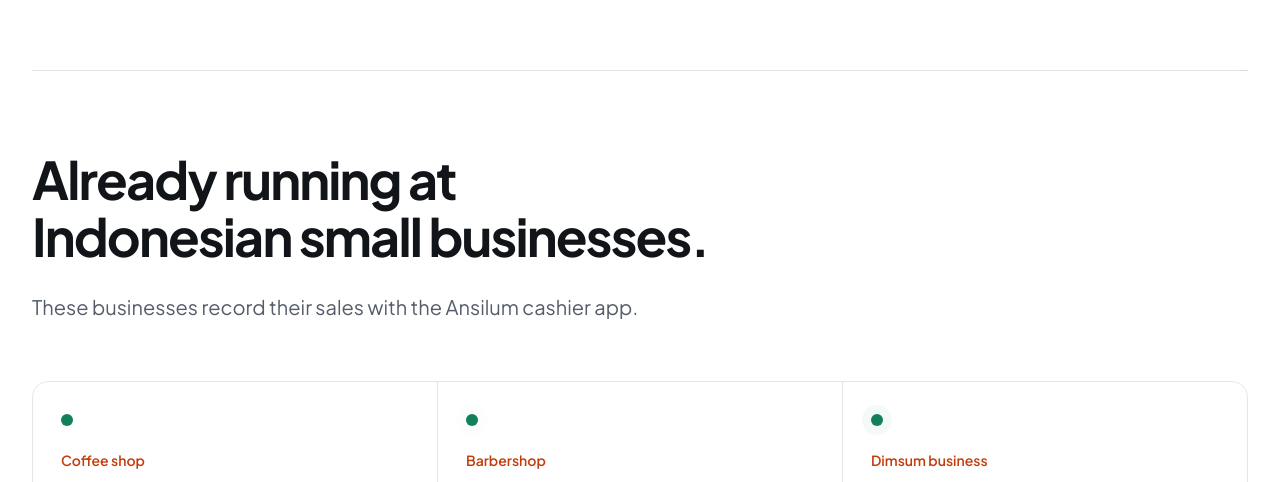
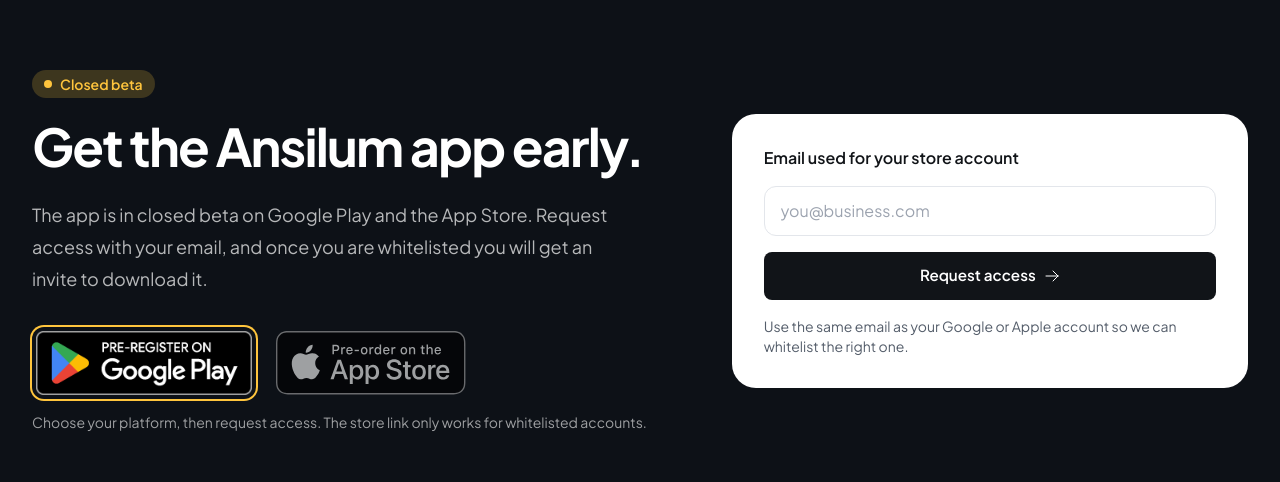
Before and after one commit to Ansilum-by-Calterras/ansilum-landing, a Next.js app: page /en in a window 1280 px wide. Shown: the part 4308-4790 px from the top of the page. Built offline with nearby package versions, Linux system fonts and the light colour scheme; no server answers.

Commit message:
[CON] Add some APP pre register CTA's

```diff
--- a/src/app/[locale]/page.tsx
+++ b/src/app/[locale]/page.tsx
@@ -18,6 +18,7 @@
   TrophyIcon,
 } from '@heroicons/react/24/outline'
 import { notFound } from 'next/navigation'
+import { BetaAccess } from '@/components/site/mobile-app-cta'
 
 type Props = { params: { locale: string } }
 
@@ -175,6 +176,13 @@
         </Container>
       </section>
 
+      {/* Closed beta: download request */}
+      <section id="download" className="relative scroll-mt-20 overflow-hidden bg-night text-white">
+        <Container className="py-20 sm:py-28">
+          <BetaAccess copy={copy.beta} locale={locale} />
+        </Container>
+      </section>
+
       {/* Businesses using Ansilum */}
       <section id="customers" className="scroll-mt-20">
         <Container className="py-20 sm:py-28">
--- /dev/null
+++ b/src/components/site/mobile-app-cta.tsx
@@ -0,0 +1,157 @@
+'use client'
+
+import { ArrowRightIcon, CheckCircleIcon } from '@heroicons/react/24/outline'
+import Image from 'next/image'
+import { useState } from 'react'
+
+type Platform = 'android' | 'ios'
+
+type BetaCopy = {
+  badge: string
+  heading: string
+  body: string
+  stores: { android: string; ios: string } // used as alt text
+  storeHint: string
+  form: {
+    platformLabel: string
+    emailLabel: string
+    emailPlaceholder: string
+    submit: string
+    submitting: string
+    success: string
+    error: string
+    note: string
+  }
+}
+
+/**
+ * Intrinsic size of each badge file (from `sips -g pixelWidth -g pixelHeight`).
+ * `displayHeight` is the height it renders at; width follows the aspect ratio.
+ * Tune displayHeight so both badges look the same size side by side.
+ */
+const BADGES = {
+  android: {
+    src: { en: '/badges/ic_playstore_en.png', id: '/badges/ic_playstore_id.png' },
+    width: 270, // TODO: replace with real pixel width
+    height: 80, // TODO: replace with real pixel height
+    displayHeight: 64,
+  },
+  ios: {
+    src: { en: '/badges/ic_appstore_en.svg', id: '/badges/ic_appstore_id.svg' },
+    width: 120.660, // TODO: replace with real SVG width
+    height: 41.000, // TODO: replace with real SVG height
+    displayHeight: 65,
+  },
+} as const
+
+export function BetaAccess({ copy, locale }: { copy: BetaCopy; locale: string }) {
+  const [platform, setPlatform] = useState<Platform>('android')
+  const [email, setEmail] = useState('')
+  const [status, setStatus] = useState<'idle' | 'loading' | 'success' | 'error'>('idle')
+
+  const lang = locale === 'id' ? 'id' : 'en'
+
+  async function onSubmit(e: React.FormEvent) {
+    e.preventDefault()
+    setStatus('loading')
+    try {
+      const res = await fetch('/api/beta-access', {
+        method: 'POST',
+        headers: { 'Content-Type': 'application/json' },
+        body: JSON.stringify({ email, platform }),
+      })
+      if (!res.ok) throw new Error('Request failed')
+      setStatus('success')
+    } catch {
+      setStatus('error')
+    }
+  }
+
+  const stores: Platform[] = ['android', 'ios']
+
+  return (
+    <div className="grid gap-12 lg:grid-cols-[1.2fr_1fr] lg:items-center lg:gap-20">
+      <div>
+        <span className="inline-flex items-center gap-2 rounded-full bg-sun/20 px-3 py-1 text-sm font-semibold text-sun">
+          <span className="size-2 rounded-full bg-sun" aria-hidden="true" />
+          {copy.badge}
+        </span>
+        <h2 className="display-lg mt-5 text-balance" data-reveal>
+          {copy.heading}
+        </h2>
+        <p className="mt-6 max-w-xl text-lg leading-8 text-white/70" data-reveal>
+          {copy.body}
+        </p>
+
+        {/* Official store badges act as the platform selector */}
+        <div
+          className="mt-8 flex flex-wrap items-center gap-4"
+          role="radiogroup"
+          aria-label={copy.form.platformLabel}
+        >
+          {stores.map((id) => {
+            const badge = BADGES[id]
+            const selected = platform === id
+            return (
+              <button
+                key={id}
+                type="button"
+                role="radio"
+                aria-checked={selected}
+                onClick={() => setPlatform(id)}
+                className={`rounded-xl p-1 transition focus-visible:outline-2 focus-visible:outline-offset-2 focus-visible:outline-sun ${
+                  selected ? 'opacity-100 ring-2 ring-sun' : 'opacity-60 hover:opacity-90'
+                }`}
+              >
+                <Image
+                  src={badge.src[lang]}
+                  alt={copy.stores[id]}
+                  width={badge.width}
+                  height={badge.height}
+                  style={{ height: badge.displayHeight, width: 'auto' }}
+                  priority={false}
+                />
+              </button>
+            )
+          })}
+        </div>
+        <p className="mt-3 text-sm text-white/60">{copy.storeHint}</p>
+      </div>
+
+      <div className="rounded-3xl bg-white p-6 text-ink sm:p-8" data-reveal>
+        {status === 'success' ? (
+          <div className="flex flex-col items-start gap-3" role="status">
+            <CheckCircleIcon className="size-10 text-leaf" aria-hidden="true" />
+            <p className="text-lg font-semibold">{copy.form.success}</p>
+          </div>
+        ) : (
+          <form onSubmit={onSubmit} className="flex flex-col gap-4">
+            <label htmlFor="beta-email" className="font-semibold">
+              {copy.form.emailLabel}
+            </label>
+            <input
+              id="beta-email"
+              type="email"
+              required
+              value={email}
+              onChange={(e) => setEmail(e.target.value)}
+              placeholder={copy.form.emailPlaceholder}
+              className="rounded-xl border border-line px-4 py-3 outline-none focus:border-brand"
+              autoComplete="email"
+            />
+            <button type="submit" className="btn-primary" disabled={status === 'loading'}>
+              {status === 'loading' ? copy.form.submitting : copy.form.submit}
+              <ArrowRightIcon className="size-4" aria-hidden="true" />
+            </button>
+            {status === 'error' && (
+              <p className="text-sm text-red-600" role="alert">
+                {copy.form.error}
+              </p>
+            )}
+            <p className="text-sm text-soft">{copy.form.note}</p>
+          </form>
+        )}
+      </div>
+    </div>
+  )
+}
--- a/src/content/home.ts
+++ b/src/content/home.ts
@@ -20,6 +20,23 @@
       ] as [string, string][],
       total: ['Total', 'Rp37,000'] as [string, string],
       saved: 'Saved',
+    },
+  },
+  beta: {
+    badge: 'Closed beta',
+    heading: 'Get the Ansilum app early.',
+    body: 'The app is in closed beta on Google Play and the App Store. Request access with your email, and once you are whitelisted you will get an invite to download it.',
+    stores: { android: 'Google Play', ios: 'App Store' },
+    storeHint: 'Choose your platform, then request access. The store link only works for whitelisted accounts.',
+    form: {
+      platformLabel: 'Platform',
+      emailLabel: 'Email used for your store account',
+      emailPlaceholder: 'you@business.com',
+      submit: 'Request access',
+      submitting: 'Sending…',
+      success: "Request received. We'll email you once you're whitelisted.",
+      error: 'Something went wrong. Please try again.',
+      note: 'Use the same email as your Google or Apple account so we can whitelist the right one.',
     },
   },
   demo: {
@@ -152,6 +169,23 @@
       saved: 'Tersimpan',
     },
   },
+  beta: {
+    badge: 'Closed beta',
+    heading: 'Jadi yang pertama pakai aplikasi Ansilum.',
+    body: 'Aplikasi kami sedang closed beta di Google Play dan App Store. Ajukan akses dengan email Anda, dan setelah masuk whitelist Anda akan mendapat undangan untuk mengunduhnya.',
+    stores: { android: 'Google Play', ios: 'App Store' },
+    storeHint: 'Pilih platform, lalu ajukan akses. Tautan toko hanya berfungsi untuk akun yang sudah di-whitelist.',
+    form: {
+      platformLabel: 'Platform',
+      emailLabel: 'Email akun Google / Apple Anda',
+      emailPlaceholder: 'anda@usaha.com',
+      submit: 'Ajukan akses',
+      submitting: 'Mengirim…',
+      success: 'Permintaan diterima. Kami akan mengirim email setelah Anda masuk whitelist.',
+      error: 'Terjadi kesalahan. Silakan coba lagi.',
+      note: 'Gunakan email yang sama dengan akun Google atau Apple Anda agar kami bisa mendaftarkan akun yang tepat.',
+    },
+  },
   demo: {
     label: 'Contoh asisten Ansilum',
   },
```
